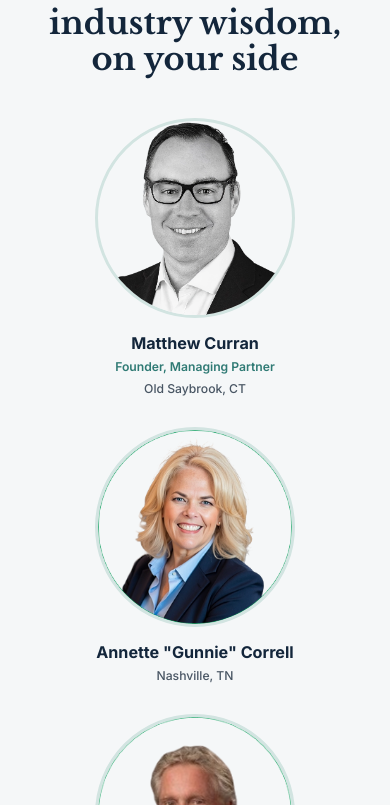
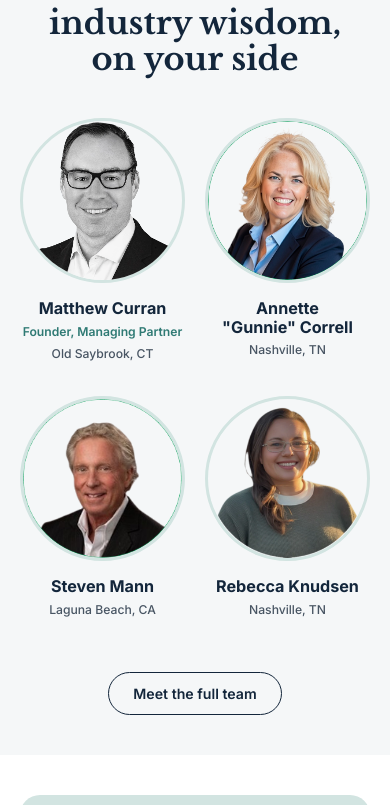
Before and after one commit to mcurrangrnshoreline/grn-shoreline-website, a plain HTML site: page index.html in a window 390 px wide. Shown: the part 3394-4199 px from the top of the page. Drawn offline with nearby package versions, Linux system fonts and the light colour scheme.

Commit message:
Team: add Rebecca Knudsen (Nashville, TN); rebalance team layouts to four

```diff
--- a/index.html
+++ b/index.html
@@ -139,6 +139,11 @@
             <h3>Steven Mann</h3>
             <p class="location">Laguna Beach, CA</p>
           </div>
+          <div class="team-card">
+            <div class="team-photo"><img src="./assets/rebecca.png" alt="Rebecca Knudsen" width="275" height="275" loading="lazy"></div>
+            <h3>Rebecca Knudsen</h3>
+            <p class="location">Nashville, TN</p>
+          </div>
         </div>
         <div style="text-align:center; margin-top:var(--space-10);">
           <a class="btn btn--secondary" href="./about.html">Meet the full team</a>
--- a/style.css
+++ b/style.css
@@ -832,9 +832,9 @@ h3.card-title,
 /* ============ TEAM ============ */
 .team-strip {
   display: grid;
-  grid-template-columns: repeat(3, 1fr);
-  gap: var(--space-10);
-  max-width: 820px;
+  grid-template-columns: repeat(4, 1fr);
+  gap: var(--space-8);
+  max-width: 1040px;
   margin-inline: auto;
 }
 .team-card {
@@ -1038,14 +1038,14 @@ h3.card-title,
 
 .team-grid {
   display: grid;
-  grid-template-columns: repeat(3, 1fr);
-  gap: var(--space-8);
+  grid-template-columns: repeat(4, 1fr);
+  gap: var(--space-6);
 }
 .team-grid .team-card {
   background: var(--color-surface-2);
   border: 1px solid var(--color-border);
   border-radius: var(--radius-lg);
-  padding: var(--space-8);
+  padding: var(--space-6);
 }
 .team-grid .team-photo {
   width: 120px;
@@ -1356,12 +1356,14 @@ h3.card-title,
     grid-template-columns: repeat(2, 1fr);
   }
   .team-strip {
-    grid-template-columns: repeat(3, 1fr);
-    gap: var(--space-6);
+    grid-template-columns: repeat(4, 1fr);
+    gap: var(--space-5);
   }
   .team-grid {
-    grid-template-columns: repeat(3, 1fr);
+    grid-template-columns: repeat(2, 1fr);
     gap: var(--space-5);
+    max-width: 720px;
+    margin-inline: auto;
   }
   .team-grid .team-card {
     padding: var(--space-6);
@@ -1435,8 +1437,9 @@ h3.card-title,
     grid-template-columns: 1fr;
   }
   .team-strip {
-    grid-template-columns: repeat(3, 1fr);
-    gap: var(--space-4);
+    grid-template-columns: repeat(2, 1fr);
+    gap: var(--space-6);
+    max-width: 480px;
   }
   .team-grid {
     max-width: 420px;
@@ -1465,7 +1468,7 @@ h3.card-title,
 
 @media (max-width: 480px) {
   .team-strip {
-    grid-template-columns: 1fr;
-    max-width: 200px;
+    grid-template-columns: repeat(2, 1fr);
+    gap: var(--space-5);
   }
 }
```
Also changed, not shown: about.html (+7 -0 lines), contact.html (+4 -0 lines), assets/rebecca.png (added).
